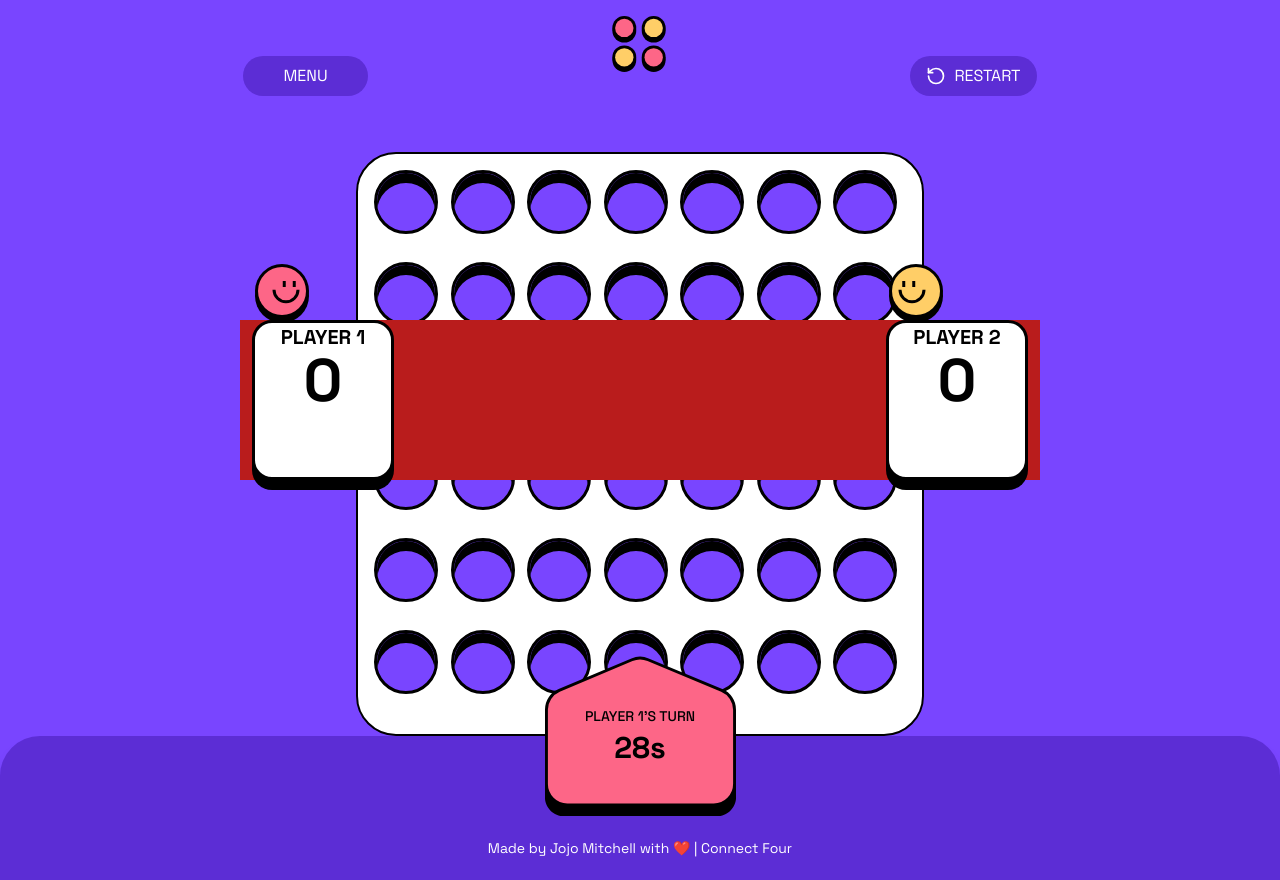
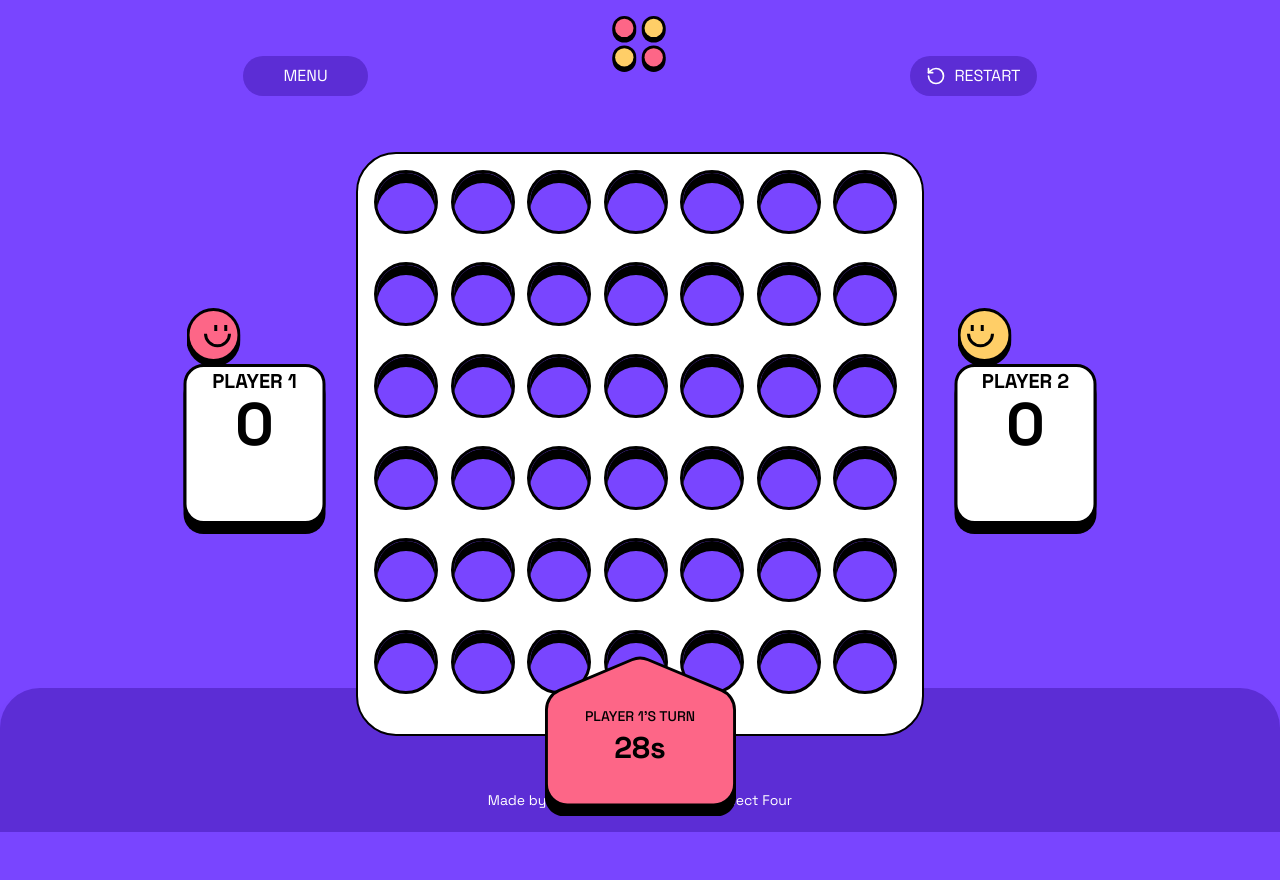
Before and after one commit to Jojo-Mitchell/connect-four, a React (Vite) app: page / in a window 1280 px wide. Both pictures are taken after a click on the button "PLAY VS PLAYER". After the commit the page ends 832 px from the top, so only its background shows below. Built offline with nearby package versions, Linux system fonts and the light colour scheme; a web font is replaced by a local one.

Commit message:
clean up <App />

```diff
--- a/src/App.tsx
+++ b/src/App.tsx
@@ -31,19 +31,30 @@ const App = () => {
 
     case 'game':
       return (
-        <main>
+        <main className="min-h-screen flex flex-col relative max-sm:bg-game-purple">
           <NavMenu onPauseTimer={() => setIsTimerPaused(true)} />
-          <section className="">
-            <div className="home">
-              <div className="bg-red-700 player-card-wrapper">
+          <section className="flex-1">
+            <div className="home relative">
+              <div className="player-card-wrapper flex">
                 <PlayerCard playerNumber={1} score={scores.player1} />
+                <div className="spacer min-w-[5px] max-w-[24px] lg:min-w-[605px]" />
                 <PlayerCard playerNumber={2} score={scores.player2} />
               </div>
-              <div className="flex flex-col items-center justify-between">
+              <div className="flex flex-col items-center justify-between relative z-20">
                 <Board />
+                <div className="
+                  absolute
+                  bottom-0
+                  left-1/2 -translate-x-1/2
+                  z-30
+                  w-full
+                ">
+                  <Timer isPaused={isTimerPaused} />
+                </div>
               </div>
-              <Timer isPaused={isTimerPaused} />
-              <Footer />
+              <div className="absolute -bottom-16 md:-bottom-24 left-0 right-0 z-10 max-sm:h-[236px]">
+                <Footer />
+              </div>
             </div>
           </section>
         </main>
```
